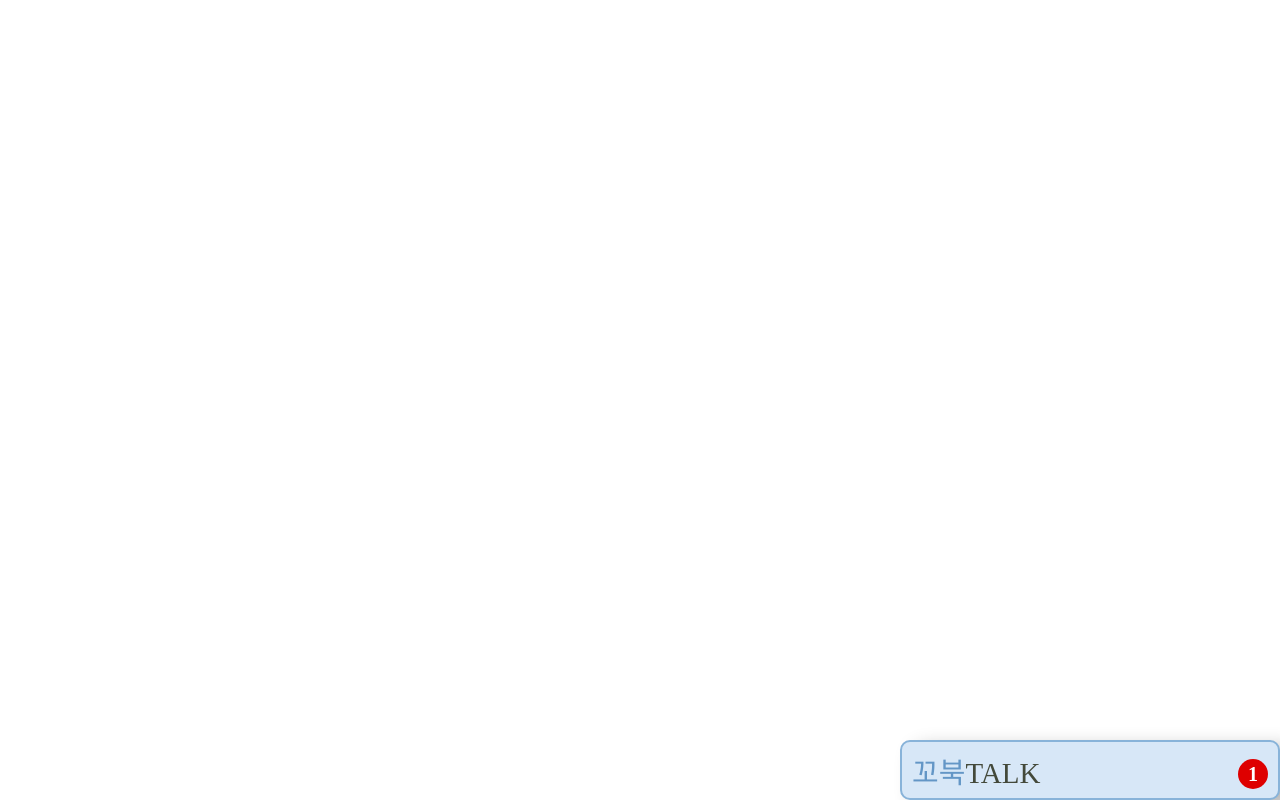
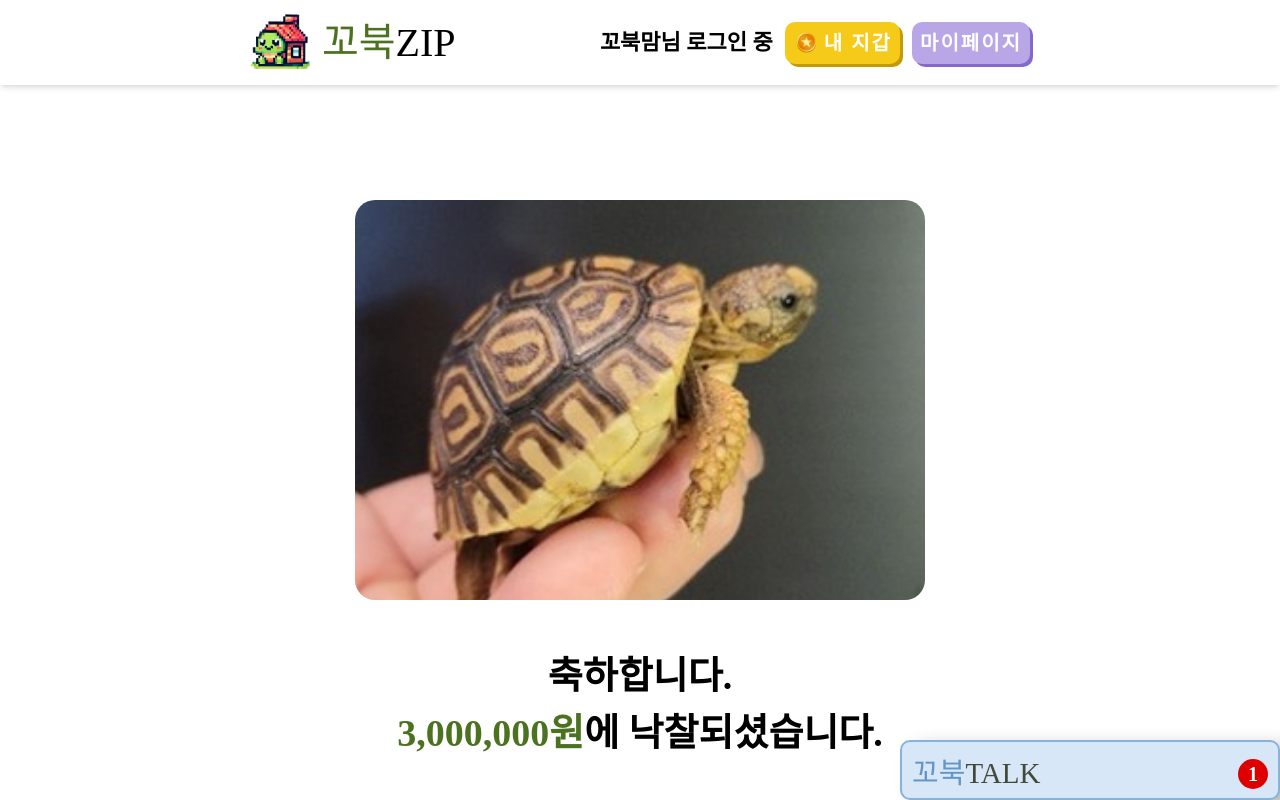
Before and after one commit to minseonkkim/KKOBUKzip, a React (Vite) app in the folder frontend/: page /auction-success in a window 1280 px wide. Before the commit this address had no page. Built offline with nearby package versions, Linux system fonts and the light colour scheme; a web font is replaced by a local one.

Commit message:
feat: 입찰 성공 페이지 추가

```diff
--- a/frontend/package.json
+++ b/frontend/package.json
@@ -12,11 +12,13 @@
   },
   "dependencies": {
     "react": "^18.3.1",
+    "react-confetti": "6.1.0",
     "react-dom": "^18.3.1",
     "react-helmet-async": "^2.0.5",
     "react-icons": "5.3.0",
     "react-router-dom": "^6.26.1",
     "react-spring": "9.7.4",
+    "react-use": "17.5.1",
     "web3": "^4.12.1",
     "zustand": "^4.5.5"
   },
--- a/frontend/src/App.tsx
+++ b/frontend/src/App.tsx
@@ -18,6 +18,7 @@ import BreedDocument from "./components/document/BreedDocument";
 import AssignDocument from "./components/document/AssignDocument";
 import GrantorDocument from "./components/document/GrantorDocument";
 import DeathDocument from "./components/document/DeathDocument";
+import AuctionSuccessPage from "./pages/auction/AuctionSuccessPage";
 
 function App() {
   return (
@@ -55,6 +56,7 @@ function App() {
           {/* Auction Domain - 경매 */}
           <Route path="/auction-detail" element={<AuctionDetailPage />} />
           <Route path="/auction-list" element={<AuctionListPage />} />
+          <Route path="/auction-success" element={<AuctionSuccessPage />} />
           {/* Transaction Domain - 거래 */}
           <Route
             path="/transaction-detail"
--- a/frontend/src/pages/auction/AuctionDetailPage.tsx
+++ b/frontend/src/pages/auction/AuctionDetailPage.tsx
@@ -60,7 +60,7 @@ function AuctionDetailPage() {
   // **거북이 위치 애니메이션 설정**
   const turtlePositionSpring = useSpring({
     left: progressSpring.progress.to((val) => {
-      const newPosition = Math.max(val - 9.2, 0.3); // Ensure left is not less than 10
+      const newPosition = Math.max(val - 9.2, 0.2); // Ensure left is not less than 10
       return `${newPosition}%`;
     }),
     config: { tension: 120, friction: 14 },
--- /dev/null
+++ b/frontend/src/pages/auction/AuctionSuccessPage.tsx
@@ -0,0 +1,33 @@
+import { useEffect, useState } from "react";
+import Confetti from 'react-confetti';
+import { useWindowSize } from 'react-use';  // Confetti의 사이즈를 윈도우 사이즈에 맞추기 위한 훅
+import Header from "../../components/common/Header";
+import TmpTurtleImg from "../../assets/tmp_turtle.jpg"
+
+export default function AuctionSuccessPage(){
+    const [showConfetti, setShowConfetti] = useState(false);
+  const { width, height } = useWindowSize();
+
+  useEffect(() => {
+    // 페이지에 들어올 때 confetti를 보여줌
+    setShowConfetti(true);
+
+    // 5초 후 confetti를 종료
+    const timer = setTimeout(() => {
+      setShowConfetti(false);
+    }, 5000); // 5초 동안 confetti를 터뜨림
+
+    return () => clearTimeout(timer); // 타이머 클리어
+  }, []);
+
+  return <>
+    <Header/>
+    <div>
+      {showConfetti && <Confetti width={width} height={height} style={{ zIndex: 51, position: 'fixed' }}/>}
+      <div className="flex flex-col items-center justify-center mt-[200px]">
+        <img src={TmpTurtleImg} className="rounded-[20px] w-[570px] h-[400px] object-cover"/>
+        <div className="font-bold text-[38px] text-center mt-[48px]">축하합니다.<br/><span className="text-[#4B721F]">3,000,000원</span>에 낙찰되셨습니다.</div>
+    </div>
+    </div>
+    </>;
+}
```
Also changed, not shown: 1 other file (tests, documents, lock files or other folders).
